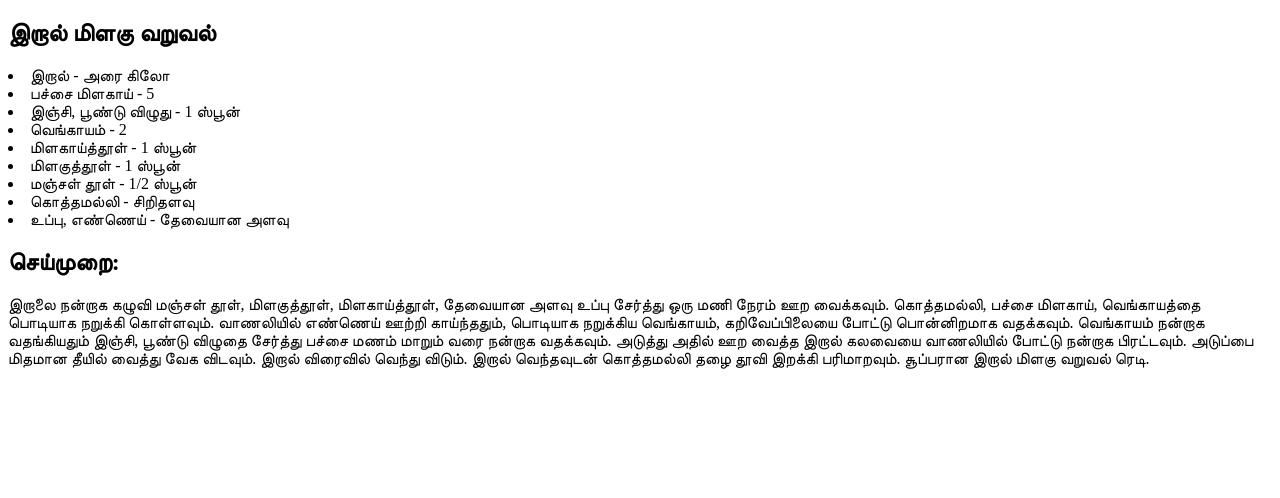
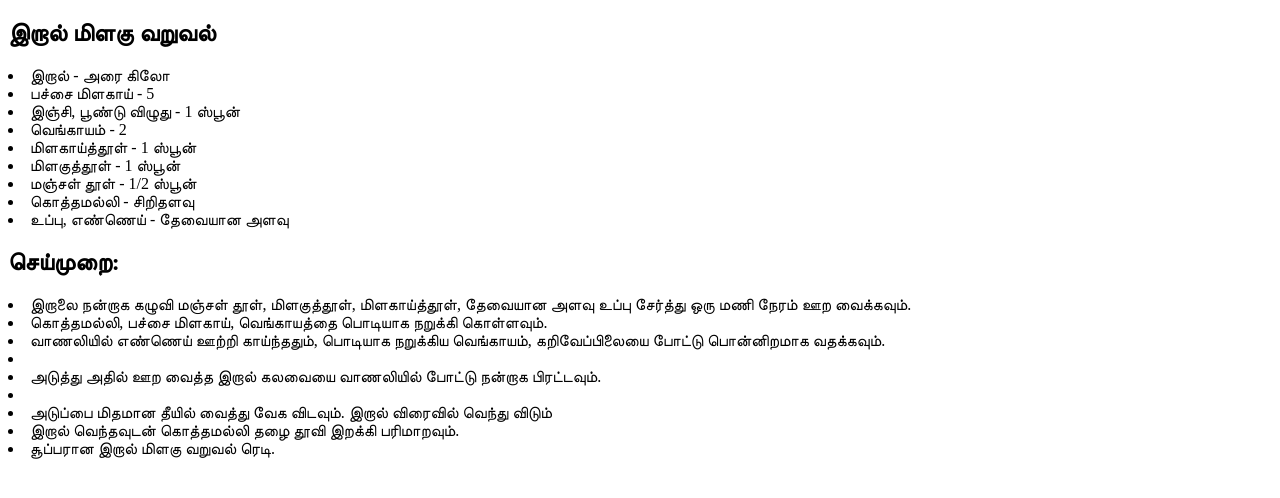
Before and after one commit to winshaS8/prawn-gravy, a plain HTML site: page index.html in a window 1280 px wide. Drawn offline with Linux system fonts and the light colour scheme.

Commit message:
Update index.html

```diff
--- a/index.html
+++ b/index.html
@@ -15,19 +15,15 @@
        <li>மஞ்சள் தூள் - 1/2 ஸ்பூன்</li>
        <li>கொத்தமல்லி - சிறிதளவு</li>
        <li>உப்பு, எண்ணெய் - தேவையான அளவு</li>
+
        <h2> செய்முறை:</h2>
-       <a> இறாலை நன்றாக கழுவி மஞ்சள் தூள், மிளகுத்தூள், மிளகாய்த்தூள், தேவையான அளவு உப்பு சேர்த்து ஒரு மணி நேரம் ஊற வைக்கவும்.</a>
-       <a>கொத்தமல்லி, பச்சை மிளகாய், வெங்காயத்தை பொடியாக நறுக்கி கொள்ளவும்.
-
-        வாணலியில் எண்ணெய் ஊற்றி காய்ந்ததும், பொடியாக நறுக்கிய வெங்காயம், கறிவேப்பிலையை போட்டு பொன்னிறமாக வதக்கவும்.
-
-
-
-        வெங்காயம் நன்றாக வதங்கியதும் இஞ்சி, பூண்டு விழுதை சேர்த்து பச்சை மணம் மாறும் வரை நன்றாக வதக்கவும்.</a>
-       <a>அடுத்து அதில் ஊற வைத்த இறால் கலவையை வாணலியில் போட்டு நன்றாக பிரட்டவும். அடுப்பை மிதமான தீயில் வைத்து வேக விடவும். இறால் விரைவில் வெந்து விடும்.
-
-        இறால் வெந்தவுடன் கொத்தமல்லி தழை தூவி இறக்கி பரிமாறவும்.
-
-        சூப்பரான இறால் மிளகு வறுவல் ரெடி.</a>
+       <li> இறாலை நன்றாக கழுவி மஞ்சள் தூள், மிளகுத்தூள், மிளகாய்த்தூள், தேவையான அளவு உப்பு சேர்த்து ஒரு மணி நேரம் ஊற வைக்கவும்.</li>
+       <li>கொத்தமல்லி, பச்சை மிளகாய், வெங்காயத்தை பொடியாக நறுக்கி கொள்ளவும்.</li>
+       <li>வாணலியில் எண்ணெய் ஊற்றி காய்ந்ததும், பொடியாக நறுக்கிய வெங்காயம், கறிவேப்பிலையை போட்டு பொன்னிறமாக வதக்கவும்.<li>
+       <liவெங்காயம் நன்றாக வதங்கியதும் இஞ்சி, பூண்டு விழுதை சேர்த்து பச்சை மணம் மாறும் வரை நன்றாக வதக்கவும்.</li>
+       <li>அடுத்து அதில் ஊற வைத்த இறால் கலவையை வாணலியில் போட்டு நன்றாக பிரட்டவும்.<li>
+       <li>அடுப்பை மிதமான தீயில் வைத்து வேக விடவும். இறால் விரைவில் வெந்து விடும்</li>
+       <li>இறால் வெந்தவுடன் கொத்தமல்லி தழை தூவி இறக்கி பரிமாறவும்.</li>
+       <li>சூப்பரான இறால் மிளகு வறுவல் ரெடி.</li>
    </body>
 </html>
```
